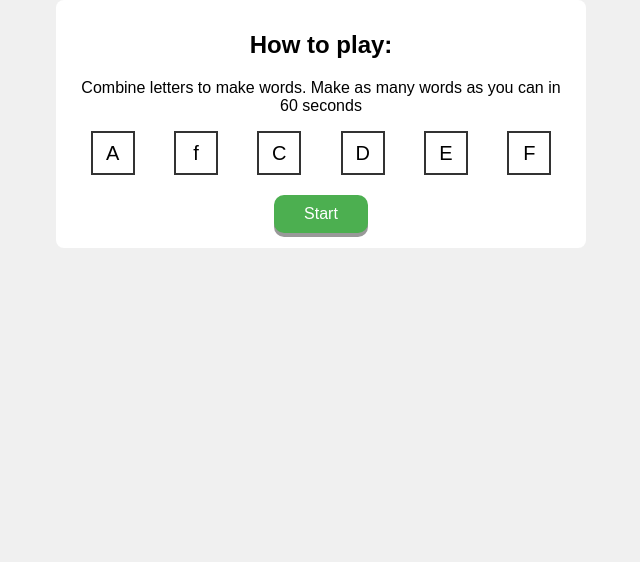
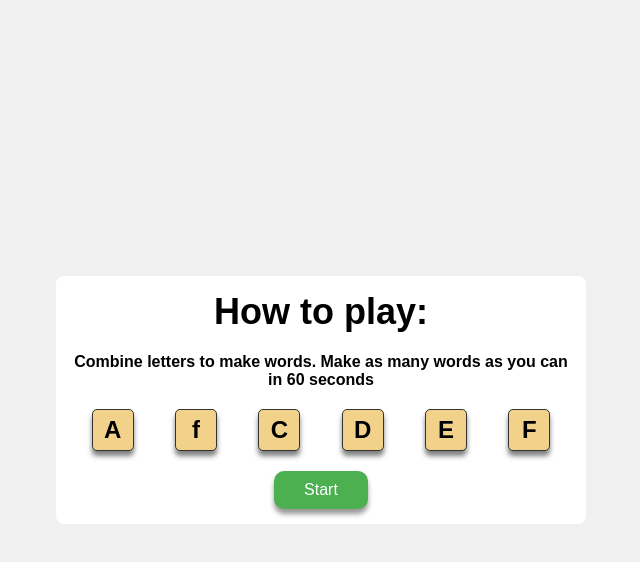
Before and after one commit to CarlPatel/Anagrams, a plain HTML site: page index.html in a window 1280 px wide. Shown: the whole page, without its empty margins (319-959 px from the left). Drawn offline with Linux system fonts and the light colour scheme.

Commit message:
start screen style

```diff
--- a/style.css
+++ b/style.css
@@ -4,6 +4,10 @@ body {
     background-color: #f0f0f0;
     margin: 0;
     padding: 0;
+    display: flex;
+    justify-content: center;
+    align-items: center;
+    height: 100vh;
 }
 
 .container {
@@ -17,8 +21,15 @@ body {
 }
 
 h1 {
+    margin-top: 0px;
     margin-bottom: 20px;
-    font-size: 24px;
+    font-size: 36px;
+    font-weight: bold;
+}
+
+p {
+    margin-bottom: 20px;
+    font-weight: bold;
 }
 
 #timer, #score {
@@ -50,10 +61,18 @@ h1 {
 .letter {
     width: 40px;
     height: 40px;
-    border: 2px solid #333;
+    border: 1px solid #333;
     line-height: 40px;
-    font-size: 20px;
+    font-size: 24px;
+    font-weight: bold;
+    color: #000;
     cursor: pointer;
+    text-align: center;
+    font-family: "Arial", sans-serif;
+    background-color: #f2d28b; /* Light wood color */
+    box-shadow: 0px 5px 5px rgba(0, 0, 0, 0.5);
+    border-radius: 5px;
+    display: inline-block;
 }
 
 button {
@@ -64,17 +83,17 @@ button {
     color: white;
     border: none;
     border-radius: 10px;
-    box-shadow: 0 4px #999;
+    box-shadow: 0 5px 5px #999;
     transition: background-color 0.3s, box-shadow 0.3s;
 }
 
 button:hover {
     background-color: #45a049;
-    box-shadow: 0 6px #666;
+    box-shadow: 0 6px 5px #666;
 }
 
 button:active {
     background-color: #3e8e41;
-    box-shadow: 0 2px #666;
+    box-shadow: 0 2px 5px #666;
     transform: translateY(2px);
 }
```
